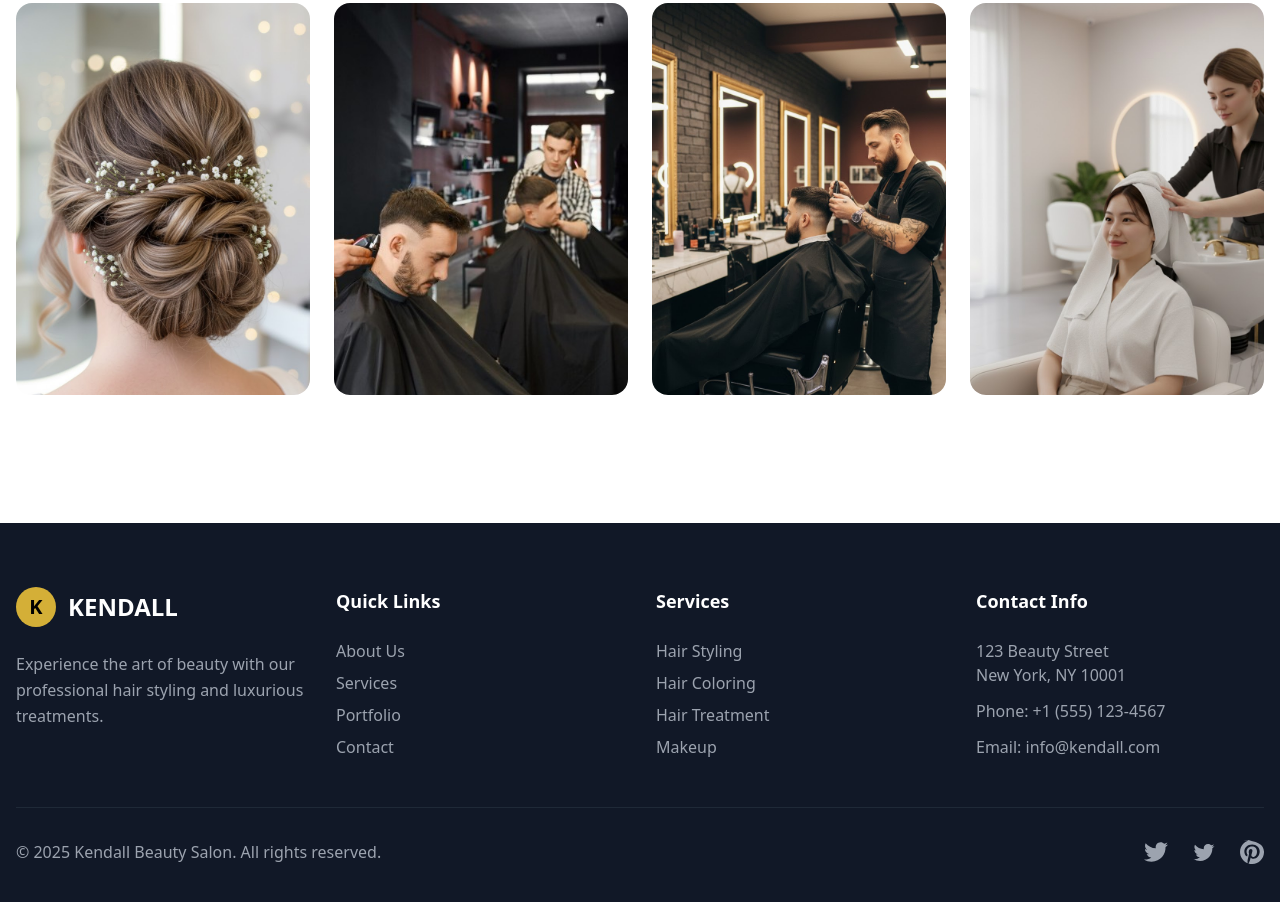
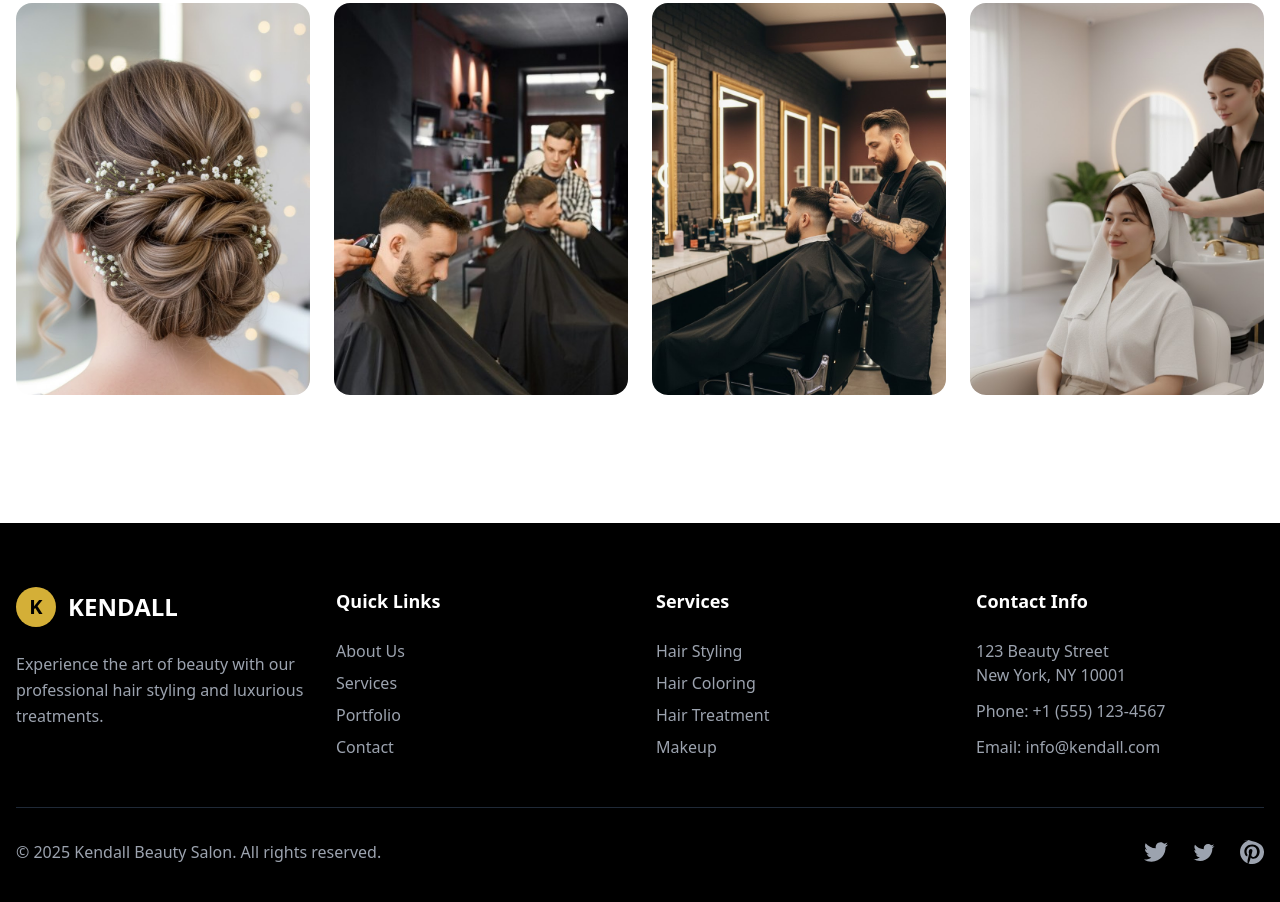
Before and after one commit to Gautamr-7/hairsalon, a plain HTML site: page gallery.html in a window 1280 px wide. Shown: the part 877-1779 px from the top of the page. Drawn offline with nearby package versions, Linux system fonts and the light colour scheme.

Commit message:
Change Footer color to black

```diff
--- a/gallery.html
+++ b/gallery.html
@@ -223,7 +223,7 @@
         </div>
     </section>
 
-    <footer class="bg-gray-900 text-white py-16">
+    <footer class="bg-black text-white py-16">
         <div class="container mx-auto px-4">
             <div class="grid grid-cols-1 md:grid-cols-4 gap-8 mb-12">
                 <div class="animate-fade-in">
```
Also changed, not shown: index.html (+1 -1 lines).
